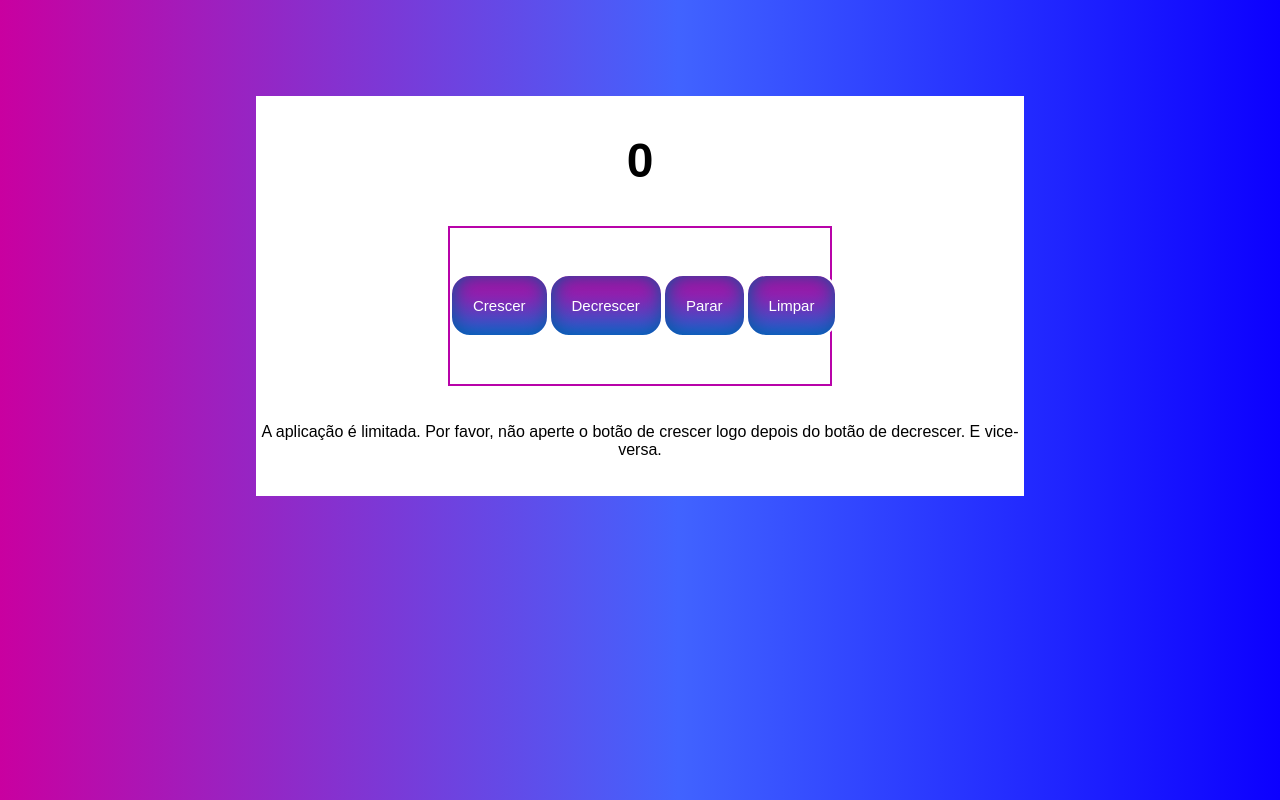
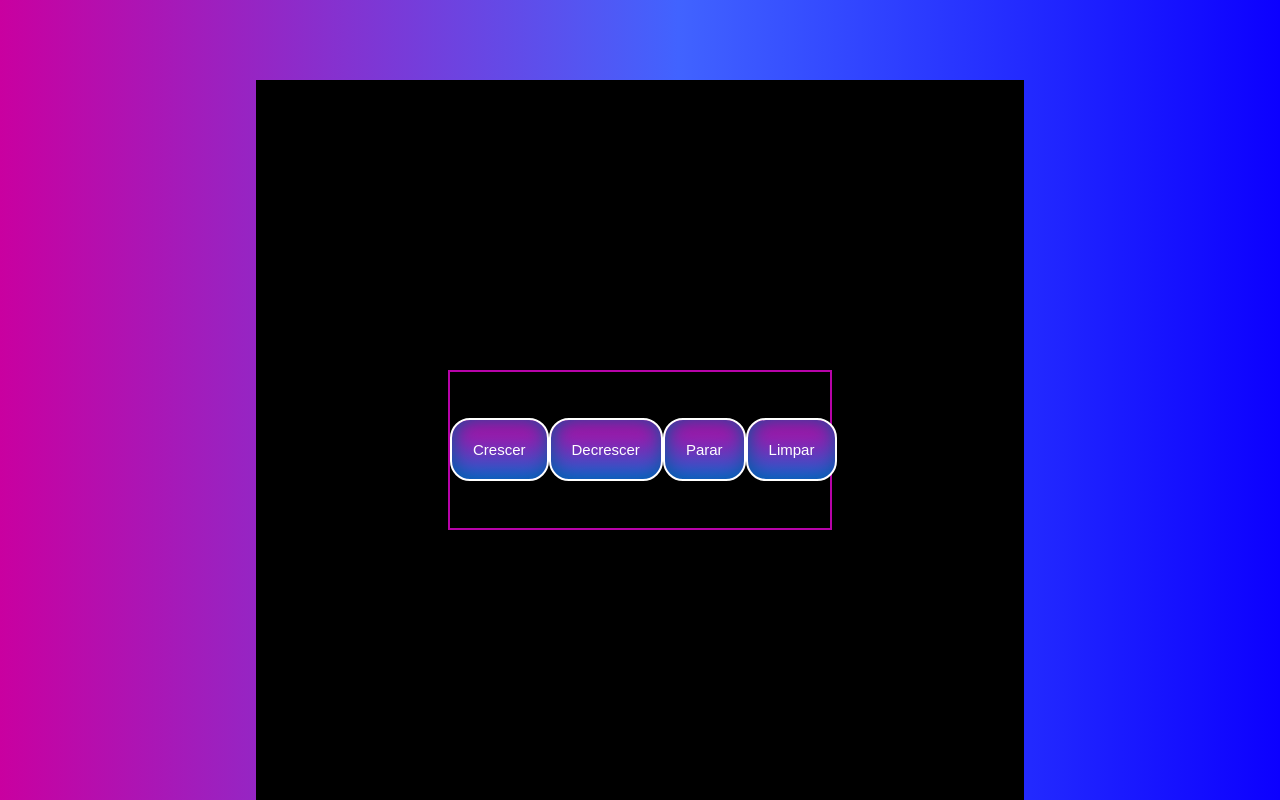
Before and after one commit to NogueiraLorena/pagecounter, a React (Create React App) app: page / in a window 1280 px wide. Built offline with nearby package versions, Linux system fonts and the light colour scheme.

Commit message:
Update App.js
change colors

```diff
--- a/src/App.js
+++ b/src/App.js
@@ -5,15 +5,15 @@ import "./styles.css";
 import styled from "styled-components";
 
 const ConteinerBigger = styled.section`
-  background-color: rgb(255, 255, 255);
+  background-color: #000;
   width: 60vw;
-  height: 50vh;
+  height: 90vh;
   display: flex;
   flex-direction: column;
   justify-content: space-evenly;
   align-items: center;
 
-  margin: 6em;
+  margin-top: 5em;
 `;
 
 const Title = styled.h1`
```
